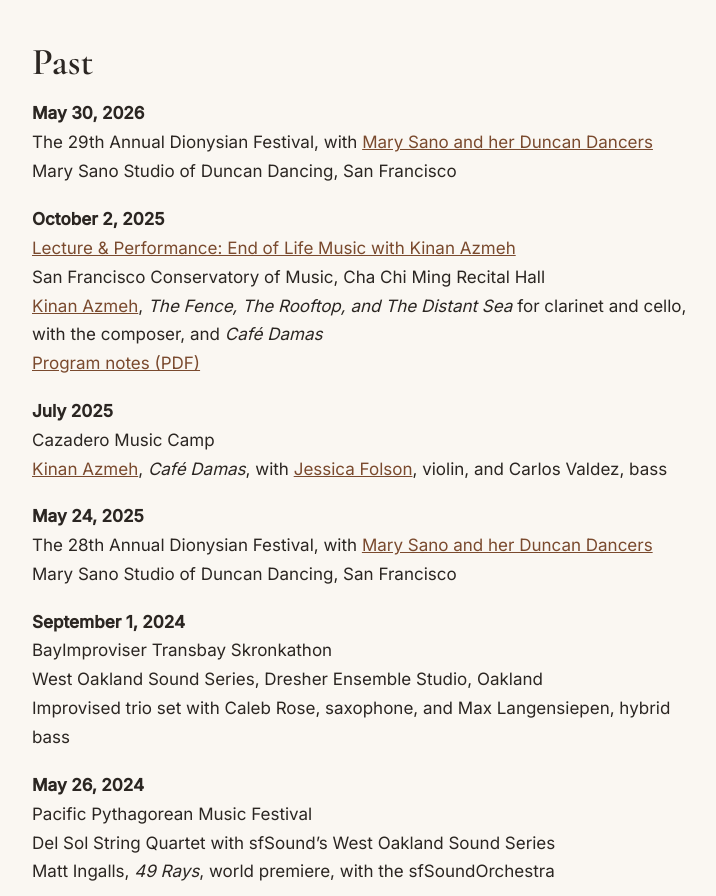
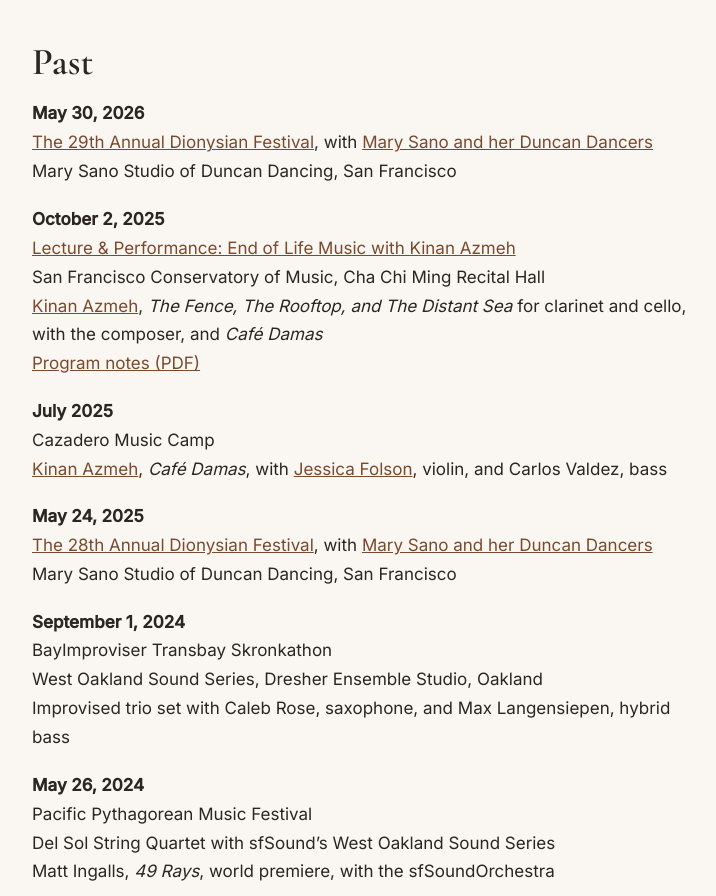
Before and after one commit to lurk1ndog/lifeandcello-site, a plain HTML site: page events/index.html in a window 1280 px wide. Shown: the part 1360-2256 px from the top of the page, without its empty margins (108-824 px from the left). Drawn offline with nearby package versions, Linux system fonts and the light colour scheme.

Commit message:
Events: link the Dionysian Festival flyers
Co-Authored-By: Claude Fable 5.2 <noreply@anthropic.com>
Claude-Session: https://claude.ai/code/session_01QTXCsZABiNKw83aDjevyoJ

```diff
--- a/events/index.html
+++ b/events/index.html
@@ -31,7 +31,7 @@ Premiere of <a href="https://kinanazmeh.com">Kinan Azmeh</a>’s suite for solo
 Recital with <a href="https://www.johnwilsonpiano.com/">John Wilson</a></p>
 <h2>Past</h2>
 <p><strong>May 30, 2026</strong><br>
-The 29th Annual Dionysian Festival, with <a href="https://duncandance.org/">Mary Sano and her Duncan Dancers</a><br>
+<a href="https://duncandance.org/shows/the-29th-annual-dionysian-festival-celebrating-the-149th-anniversary-of-isadora-duncans-birth/">The 29th Annual Dionysian Festival</a>, with <a href="https://duncandance.org/">Mary Sano and her Duncan Dancers</a><br>
 Mary Sano Studio of Duncan Dancing, San Francisco</p>
 <p><strong>October 2, 2025</strong><br>
 <a href="https://www.sfcm.edu/experience/performances/lecture-performance-end-life-music-kinan-azmeh/20251002">Lecture &amp; Performance: End of Life Music with Kinan Azmeh</a><br>
@@ -42,7 +42,7 @@ San Francisco Conservatory of Music, Cha Chi Ming Recital Hall<br>
 Cazadero Music Camp<br>
 <a href="https://kinanazmeh.com">Kinan Azmeh</a>, <em>Café Damas</em>, with <a href="https://jessicafolsonviolin.com">Jessica Folson</a>, violin, and Carlos Valdez, bass</p>
 <p><strong>May 24, 2025</strong><br>
-The 28th Annual Dionysian Festival, with <a href="https://duncandance.org/">Mary Sano and her Duncan Dancers</a><br>
+<a href="https://duncandance.org/wp-content/uploads/2023/03/DionysianFesPressRelease-Flyer-20251.pdf">The 28th Annual Dionysian Festival</a>, with <a href="https://duncandance.org/">Mary Sano and her Duncan Dancers</a><br>
 Mary Sano Studio of Duncan Dancing, San Francisco</p>
 <p><strong>September 1, 2024</strong><br>
 BayImproviser Transbay Skronkathon<br>
```
